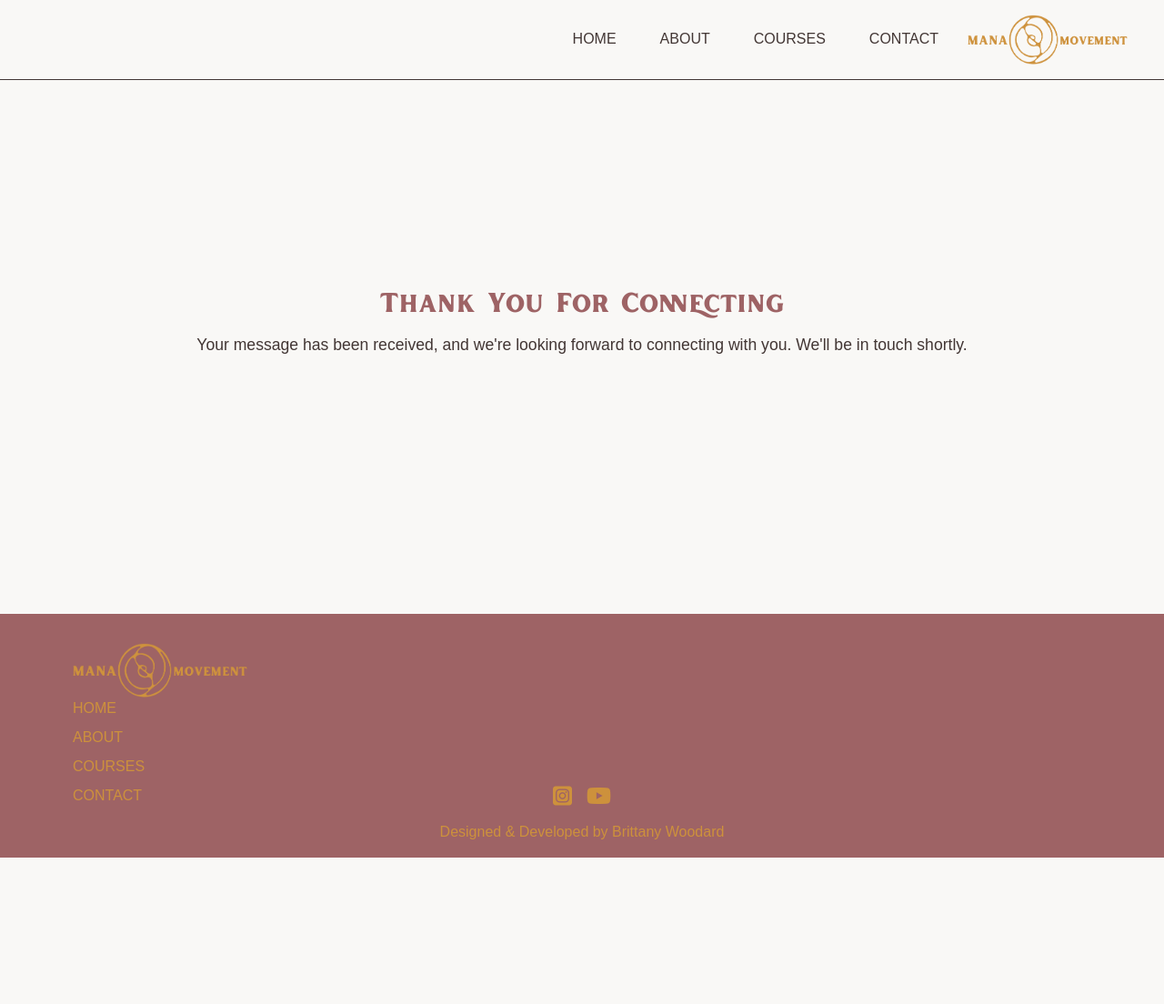
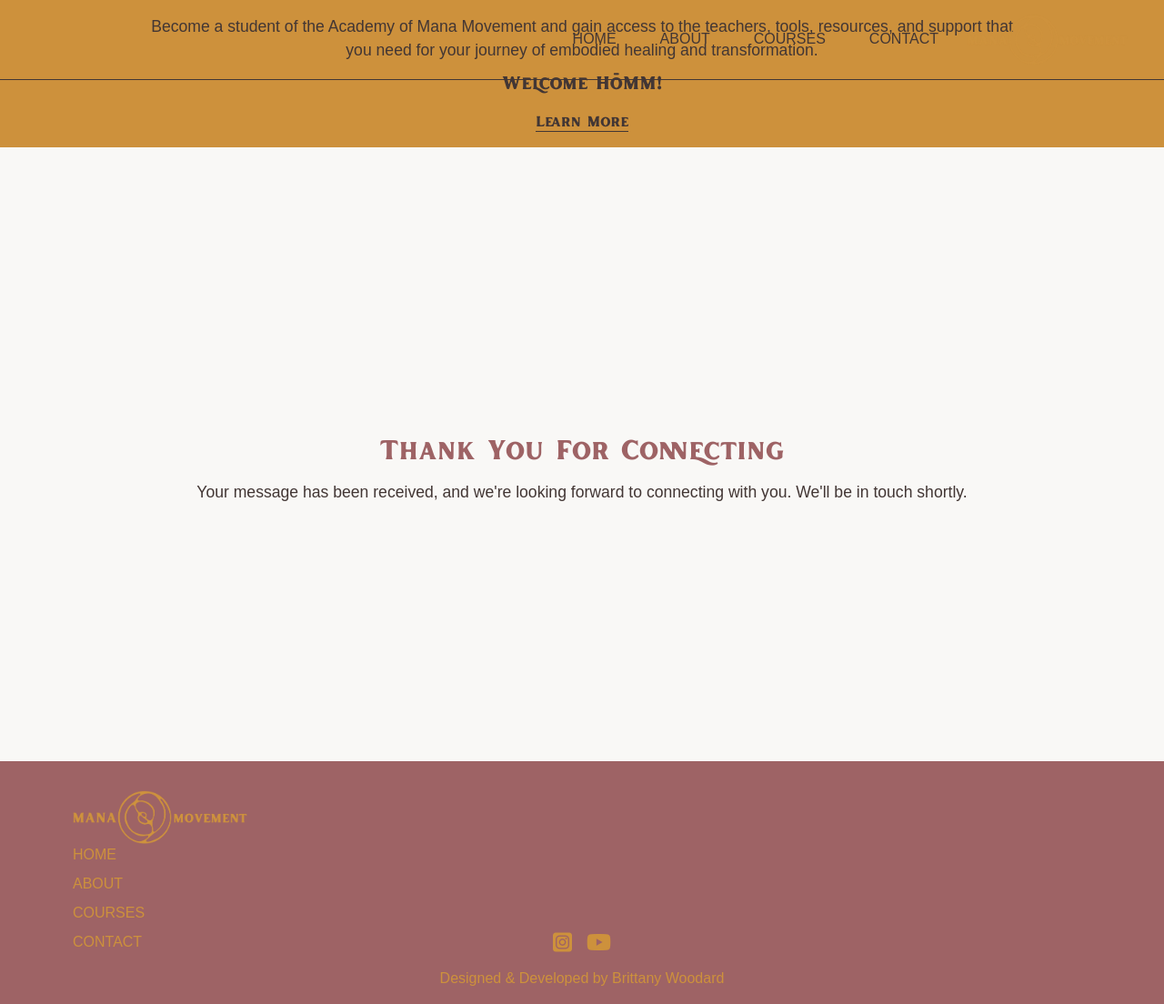
Before and after one commit to brittwoodard/mana-movement, a Jekyll site: the page built from thankyou-contact.html, in a window 1280 px wide. Shown: the whole page at 91% size. Built offline with Jekyll 4.4.1, drawn with Linux system fonts in a browser that asks for light colours; some web fonts are replaced; before the commit the page ends 943 px from its top, so only the background shows below that.

Commit message:
HoMM Banner

```diff
--- a/_includes/banner-promo.html
+++ b/_includes/banner-promo.html
@@ -1,8 +1,7 @@
 <section class="bg-accent text-dark text-center py-4 px-8">
-    <a href="https://manamei.com/telegram">
-        <p class="mb-2">Feeling STUCK in the same limiting pattern, running in the same circle over and over again?</p>
-        <p class="mb-4 font-serif">Join “breakthrough”, FREE Mana Movement Workshop to embody the change you desire.</p>
-        <p class="uppercase font-sans">September 16th at 11am California / 8pm Central Europe</p>
-        <span class="font-serif mb-2 border-b border-dark hover:text-main hover:border-main hover:transition hover:duration-500">Join Now</span>
+    <a href="/homm.html">
+        <p class="mb-2 lg:w-[80%] mx-auto">Become a student of the Academy of Mana Movement and gain access to the teachers, tools, resources, and support that you need for your journey of embodied healing and transformation.</p>
+        <p class="font-serif text-xl">Welcome HōMM!</p>
+        <span class="font-serif mb-2 border-b border-dark hover:text-main hover:border-main hover:transition hover:duration-500">Learn More</span>
     </a>
 </section>
--- a/_layouts/default.html
+++ b/_layouts/default.html
@@ -12,6 +12,7 @@
 <div>
 
     <!-- Promo Banner -->
+    {% include banner-promo.html %}
 
     {{content}}
 
```
